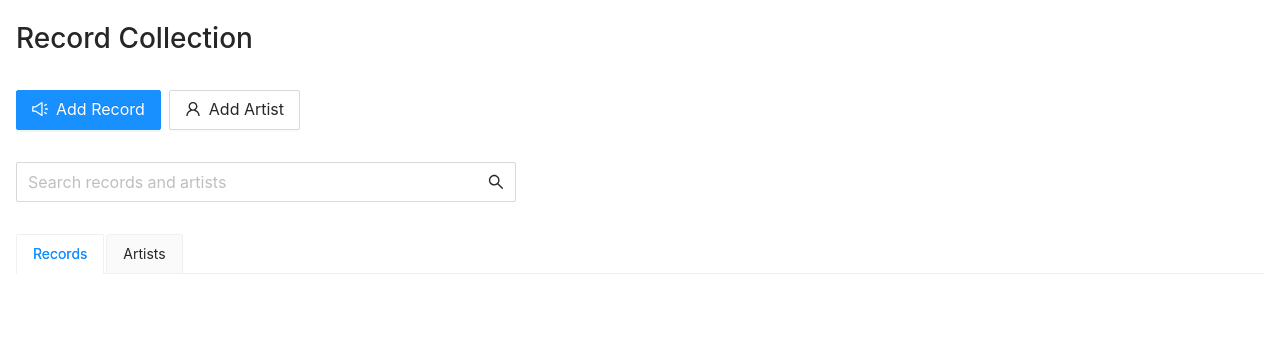
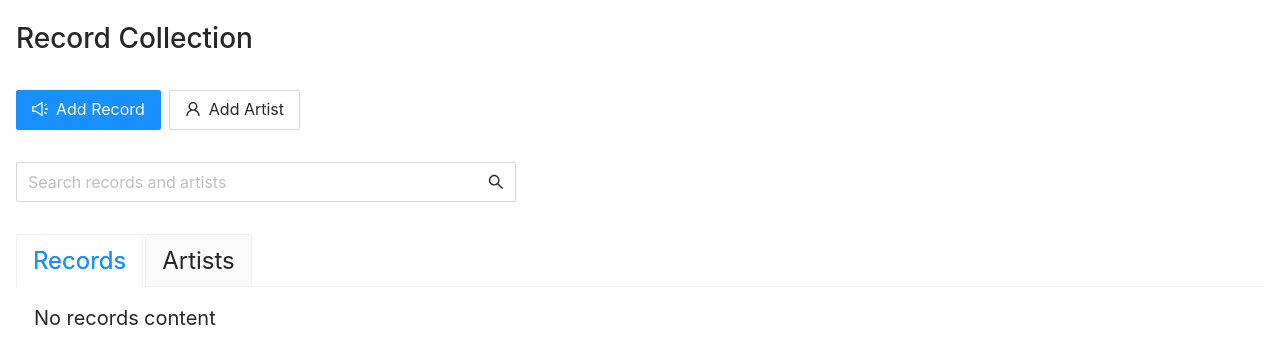
Before and after one commit to anthonyalbertyn/log, a React (Create React App) app in the folder log/: page / in a window 1280 px wide. Shown: the top 364 px of the page. Built offline with nearby package versions, Linux system fonts and the light colour scheme.

Commit message:
Work in progress search filtering

```diff
--- a/log/src/App.css
+++ b/log/src/App.css
@@ -19,3 +19,13 @@
 .app-action-item {
   margin-right: 0.5rem;
 }
+
+.app-search-results-message {
+  font-size: 1.25rem;
+  padding: 0 1.125rem;
+  margin-bottom: 1rem;
+}
+
+.ant-tabs-large > .ant-tabs-nav .ant-tabs-tab {
+  font-size: 1.5rem;
+}
--- a/log/src/App.js
+++ b/log/src/App.js
@@ -1,13 +1,13 @@
 import React, { useState } from 'react';
 import { Button, Input, Modal, notification, Tabs } from 'antd';
 import { SearchOutlined, SoundOutlined, UserOutlined } from '@ant-design/icons';
-import 'antd/dist/antd.css';
-import './App.css';
 import ArtistForm from './components/ArtistForm';
 import RecordForm from './components/RecordForm';
 import RecordList from './components/RecordList';
 import ArtistList from './components/ArtistList';
 import { generateId, sortObjectListByStringKey } from './utils';
+import 'antd/dist/antd.css';
+import './App.css';
 
 const { TabPane } = Tabs;
 
@@ -20,6 +20,52 @@ function App() {
   const [isEditArtistActive, setIsEditArtistActive] = useState(false);
   const [activeTabKey, setActiveTabKey] = useState('recordsTab');
   const [editData, setEditData] = useState();
+  const [searchTerm, setSearchTerm] = useState('');
+
+  let recordSearchResults = [];
+  let artistSearchResults = [];
+  let recordResultsMessage = '';
+  let artistResultsMessage = '';
+
+  if (!searchTerm) {
+    recordSearchResults = sortObjectListByStringKey(
+      [...records],
+      'albumTitle',
+      'ascending',
+    );
+    artistSearchResults = sortObjectListByStringKey(
+      [...artists],
+      'artistName',
+      'ascending',
+    );
+    if (recordSearchResults.length === 0) {
+      recordResultsMessage = 'No records content';
+    }
+    if (artistSearchResults.length === 0) {
+      artistResultsMessage = 'No artists content';
+    }
+  }
+
+  if (searchTerm) {
+    const unsortedRecordSearchResults = records.filter((item) =>
+      item.albumTitle.toLowerCase().includes(searchTerm.toLowerCase()),
+    );
+    recordSearchResults = sortObjectListByStringKey(
+      unsortedRecordSearchResults,
+      'albumTitle',
+      'ascending',
+    );
+    const unsortedArtistSearchResults = artists.filter((item) =>
+      item.artistName.toLowerCase().includes(searchTerm.toLowerCase()),
+    );
+    artistSearchResults = sortObjectListByStringKey(
+      unsortedArtistSearchResults,
+      'artistName',
+      'ascending',
+    );
+    recordResultsMessage = `Record search results: ${recordSearchResults.length}`;
+    artistResultsMessage = `Artist search results: ${artistSearchResults.length}`;
+  }
 
   // available notification types are:
   // success, info, warning, error
@@ -260,7 +306,7 @@ function App() {
   };
 
   const handleSearchInputChange = (event) => {
-    console.log(event.target.value);
+    setSearchTerm(event.target.value);
   };
 
   const handleTabChange = (tabKey) => {
@@ -300,32 +346,40 @@ function App() {
             placeholder="Search records and artists"
             size="large"
             onChange={handleSearchInputChange}
+            value={searchTerm}
             suffix={<SearchOutlined />}
             style={{ width: '100%', maxWidth: 500 }}
           />
         </div>
       </header>
       <div className="main">
-        <Tabs type="card" activeKey={activeTabKey} onChange={handleTabChange}>
+        <Tabs
+          type="card"
+          activeKey={activeTabKey}
+          size="large"
+          onChange={handleTabChange}
+        >
           <TabPane tab="Records" key="recordsTab">
+            {recordResultsMessage && (
+              <div className="app-search-results-message">
+                {recordResultsMessage}
+              </div>
+            )}
             <RecordList
-              records={sortObjectListByStringKey(
-                [...records],
-                'albumTitle',
-                'ascending',
-              )}
+              records={recordSearchResults}
               artists={artists}
               onEdit={handleEditRecordClick}
               onDelete={deleteRecord}
             />
           </TabPane>
           <TabPane tab="Artists" key="artistsTab">
+            {artistResultsMessage && (
+              <div className="app-search-results-message">
+                {artistResultsMessage}
+              </div>
+            )}
             <ArtistList
-              artists={sortObjectListByStringKey(
-                [...artists],
-                'artistName',
-                'ascending',
-              )}
+              artists={artistSearchResults}
               onEdit={handleEditArtistClick}
               onDelete={deleteArtist}
             />
```
